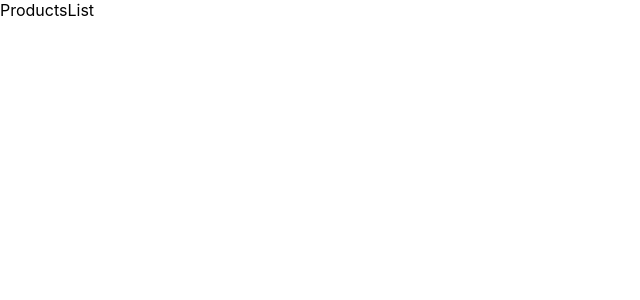
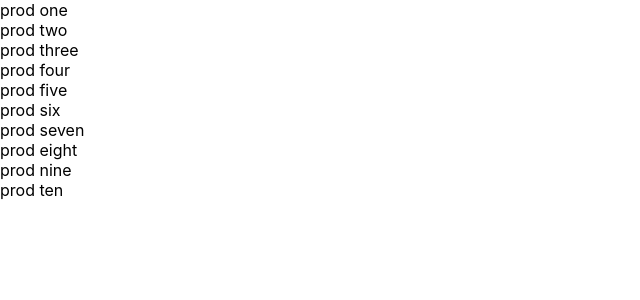
Before and after one commit to bojanKalanj/list-app, a React (Create React App) app: page / in a window 1280 px wide. Shown: the top 300 px of the page, without its empty margins (0-640 px from the left). Built offline with nearby package versions, Linux system fonts and the light colour scheme.

Commit message:
Pass data from ProductsContainer to ProductsList

```diff
--- a/src/components/ProductsList.js
+++ b/src/components/ProductsList.js
@@ -2,8 +2,16 @@ import React, { Component } from "react";
 import ProductsListItem from "./ProductsListItem";
 
 class ProductsList extends Component {
+  products = this.props.products;
+
   render() {
-    return <div>ProductsList</div>;
+    return (
+      <div>
+        {this.products.map(p => {
+          return <ProductsListItem product={p} />;
+        })}
+      </div>
+    );
   }
 }
 
--- a/src/components/ProductsListItem.js
+++ b/src/components/ProductsListItem.js
@@ -1,8 +1,9 @@
 import React, { Component } from "react";
 
 class ProductsListItem extends Component {
+  product = this.props.product;
   render() {
-    return <div></div>;
+    return <div>{this.product.name}</div>;
   }
 }
 
--- a/src/containers/ProductsContainer.js
+++ b/src/containers/ProductsContainer.js
@@ -76,7 +76,7 @@ class ProductsContainer extends Component {
   render() {
     return (
       <div>
-        <ProductsList />
+        <ProductsList products={this.state.products} />
       </div>
     );
   }
```
